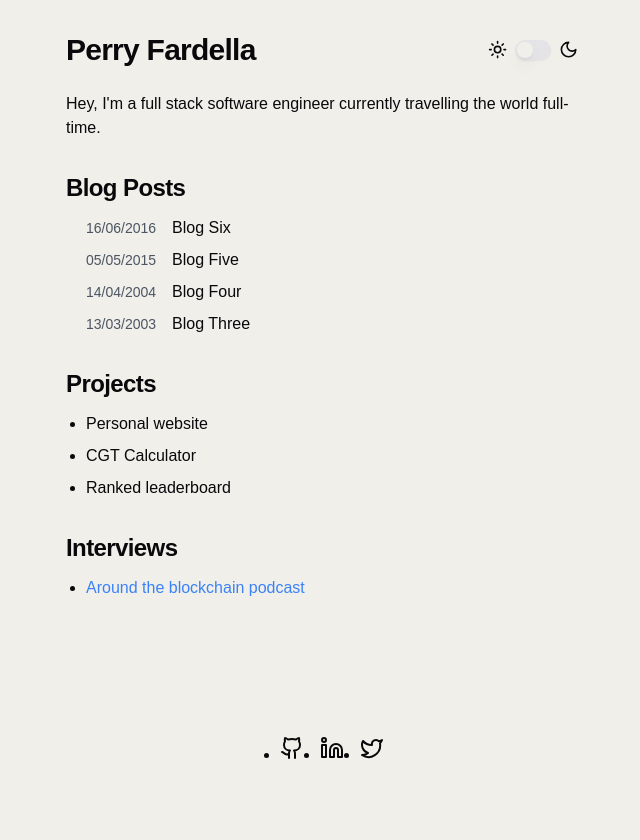
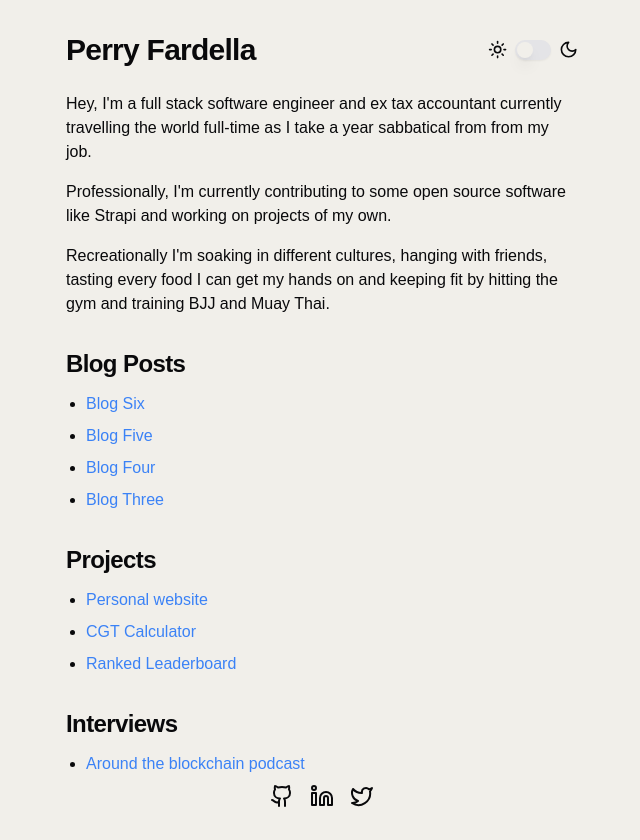
Before and after one commit to perryfardella/personal-website-v2, a Next.js app: page / in a window 1280 px wide. Shown: the whole page, without its empty margins (318-958 px from the left). Before the commit the page ends 800 px from the top, so only its background shows below. Built offline with nearby package versions, Linux system fonts and the light colour scheme.

Commit message:
More styling cleanups, make links blue, etc.

```diff
--- a/app/components/BlogPosts.tsx
+++ b/app/components/BlogPosts.tsx
@@ -39,21 +39,24 @@ export async function BlogPosts() {
   return (
     <section>
       <h2>Blog Posts</h2>
-      <ul className="space-y-2 list-disc mt-2">
+      <ul>
         {posts.map((post: any) => (
-          <li key={post.slug} className="flex gap-4 items-center">
-            <div className="text-sm text-gray-600">
+          <li key={post.slug}>
+            {/* <div className="text-sm text-gray-600">
               {new Date(post.metadata.publishedAt).toLocaleDateString("en-AU", {
                 day: "numeric",
                 month: "numeric",
                 year: "numeric",
               })}
-            </div>
-            <p>
-              <a href={`/blog/${post.slug}`} className="hover:underline">
-                {post.metadata.title}
-              </a>
-            </p>
+            </div> */}
+            {/* <p> */}
+            <a
+              href={`/blog/${post.slug}`}
+              className="hover:underline text-blue-500 hover:text-blue-700"
+            >
+              {post.metadata.title}
+            </a>
+            {/* </p> */}
           </li>
         ))}
       </ul>
--- a/app/components/Projects.tsx
+++ b/app/components/Projects.tsx
@@ -3,9 +3,17 @@ export const Projects = () => {
     <section>
       <h2>Projects</h2>
       <ul className="mt-2">
-        <li>Personal website</li>
-        <li>CGT Calculator</li>
-        <li>Ranked leaderboard</li>
+        <li>
+          <a className="text-blue-500 hover:text-blue-700">Personal website</a>
+        </li>
+        <li>
+          <a className="text-blue-500 hover:text-blue-700">CGT Calculator</a>
+        </li>
+        <li>
+          <a className="text-blue-500 hover:text-blue-700">
+            Ranked Leaderboard
+          </a>
+        </li>
       </ul>
     </section>
   );
--- a/app/layout.tsx
+++ b/app/layout.tsx
@@ -68,11 +68,11 @@ function SocialLinks() {
 
   return (
     <nav className="flex justify-center">
-      <ul className="flex gap-4">
+      <ul className="flex gap-4 pl-0">
         {socialLinks.map((link) => {
           const Icon = link.icon;
           return (
-            <li key={link.href + link.label}>
+            <li key={link.href + link.label} className="list-none mb-0">
               <a
                 href={link.href}
                 target="_blank"
--- a/app/page.tsx
+++ b/app/page.tsx
@@ -5,10 +5,23 @@ export default function Home() {
   return (
     <div>
       <main className="space-y-8">
-        <p>
-          Hey, I'm a full stack software engineer currently travelling the world
-          full-time.
-        </p>
+        <div className="space-y-4">
+          <p>
+            Hey, I'm a full stack software engineer and ex tax accountant
+            currently travelling the world full-time as I take a year sabbatical
+            from from my job.
+          </p>
+          <p>
+            Professionally, I'm currently contributing to some open source
+            software like Strapi and working on projects of my own.
+          </p>
+          <p>
+            Recreationally I'm soaking in different cultures, hanging with
+            friends, tasting every food I can get my hands on and keeping fit by
+            hitting the gym and training BJJ and Muay Thai.
+          </p>
+        </div>
+
         <BlogPosts />
         <Projects />
         <div>
```
